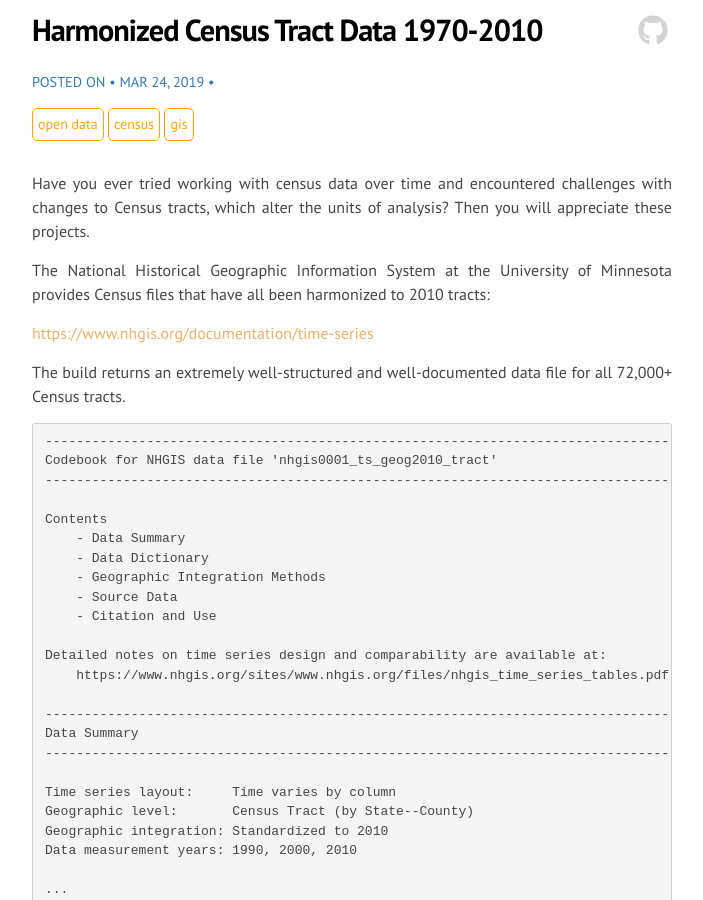
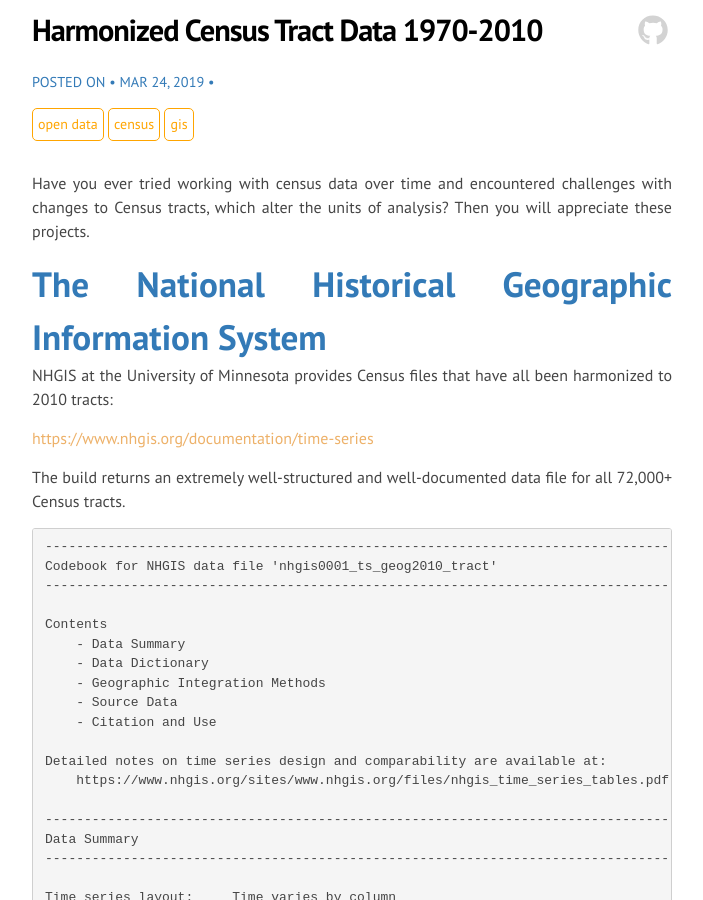
Before and after one commit to DS4PS/ds4ps.github.io, a Jekyll site: the page built from _posts/2019-03-24-census-data.md, in a window 1280 px wide and 900 px high, scrolled down 513 px. Shown: the whole window, without its empty margins (288-991 px from the left). Built offline with Jekyll 4.4.1, drawn with Linux system fonts in a browser that asks for light colours; nearby versions of some CDN libraries; library files that are not in the unit come from our copies.

Commit message:
Update 2019-03-24-census-data.md

```diff
--- a/_posts/2019-03-24-census-data.md
+++ b/_posts/2019-03-24-census-data.md
@@ -7,7 +7,9 @@
 
 Have you ever tried working with census data over time and encountered challenges with changes to Census tracts, which alter the units of analysis? Then you will appreciate these projects.
 
-The National Historical Geographic Information System at the University of Minnesota provides Census files that have all been harmonized to 2010 tracts:
+## The National Historical Geographic Information System
+
+NHGIS at the University of Minnesota provides Census files that have all been harmonized to 2010 tracts:
 
 [https://www.nhgis.org/documentation/time-series](https://www.nhgis.org/documentation/time-series)
 
```
